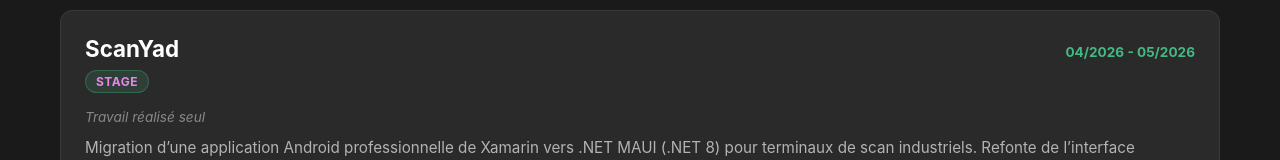
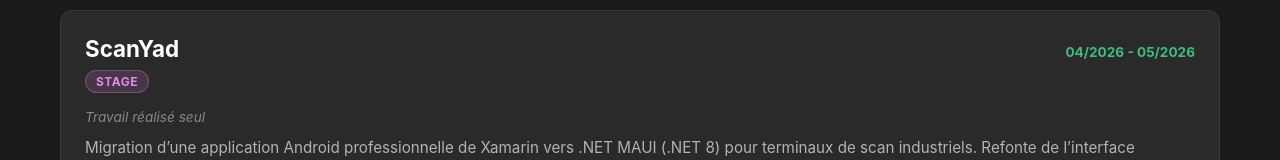
Before and after one commit to Guillaume-Btn/Portfolio, a Vue app: page /#/projects in a window 1280 px wide. Shown: the part 583-743 px from the top of the page. Built offline with nearby package versions, Linux system fonts and the light colour scheme.

Commit message:
changement couleur

```diff
--- a/src/components/ProjectComponent.vue
+++ b/src/components/ProjectComponent.vue
@@ -84,9 +84,9 @@ const getContextClass = (context: string) => {
 
 /* Stage : Vert Vue.js */
 .context-stage {
-  background-color: rgba(66, 184, 131, 0.15);
+  background-color: rgba(233, 134, 233, 0.15);
   color: #e986e9;
-  border: 1px solid rgba(66, 184, 131, 0.3);
+  border: 1px solid rgba(233, 134, 233, 0.3);
 }
 
 /* Universitaire : Bleu clair */
```
